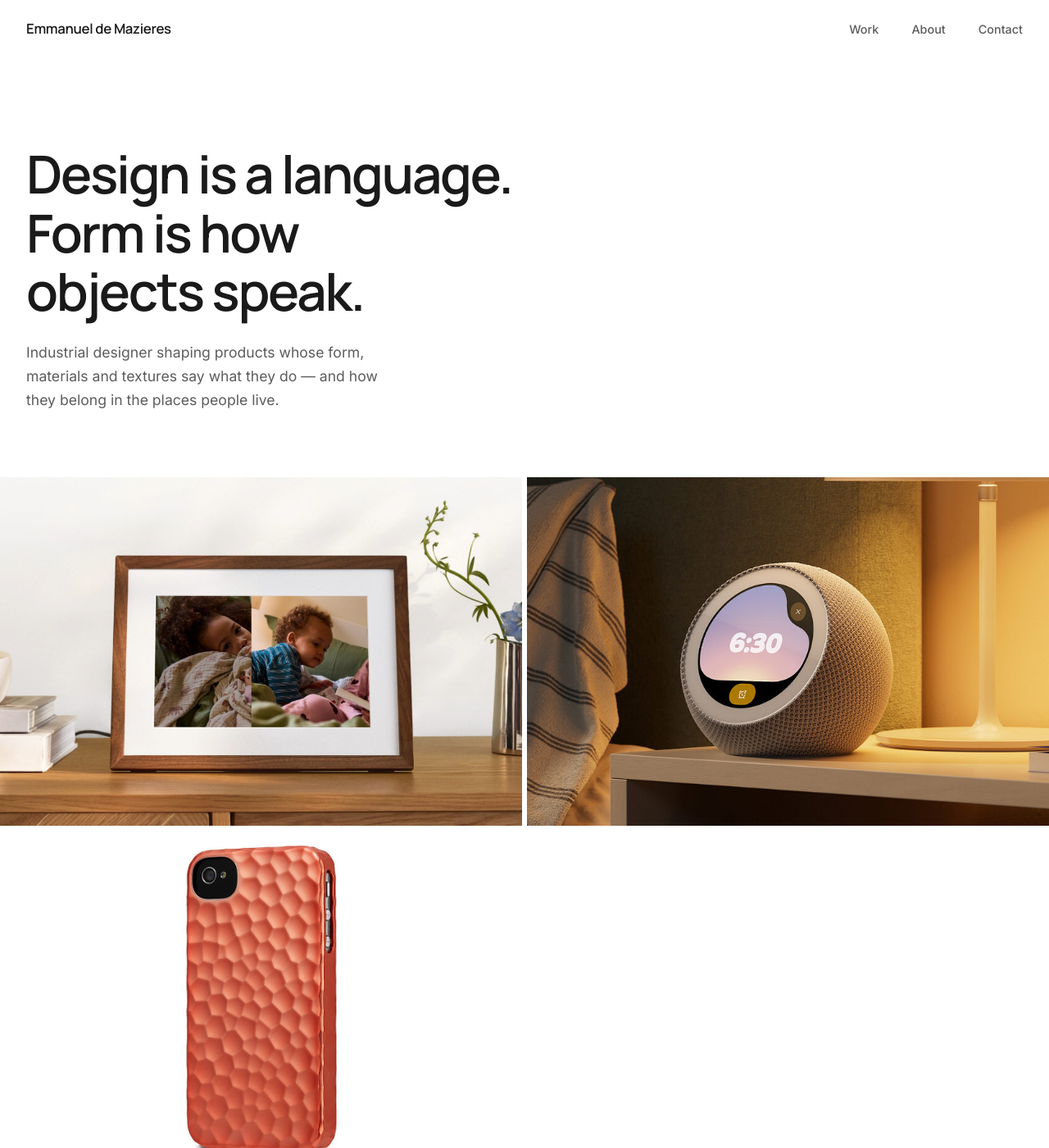
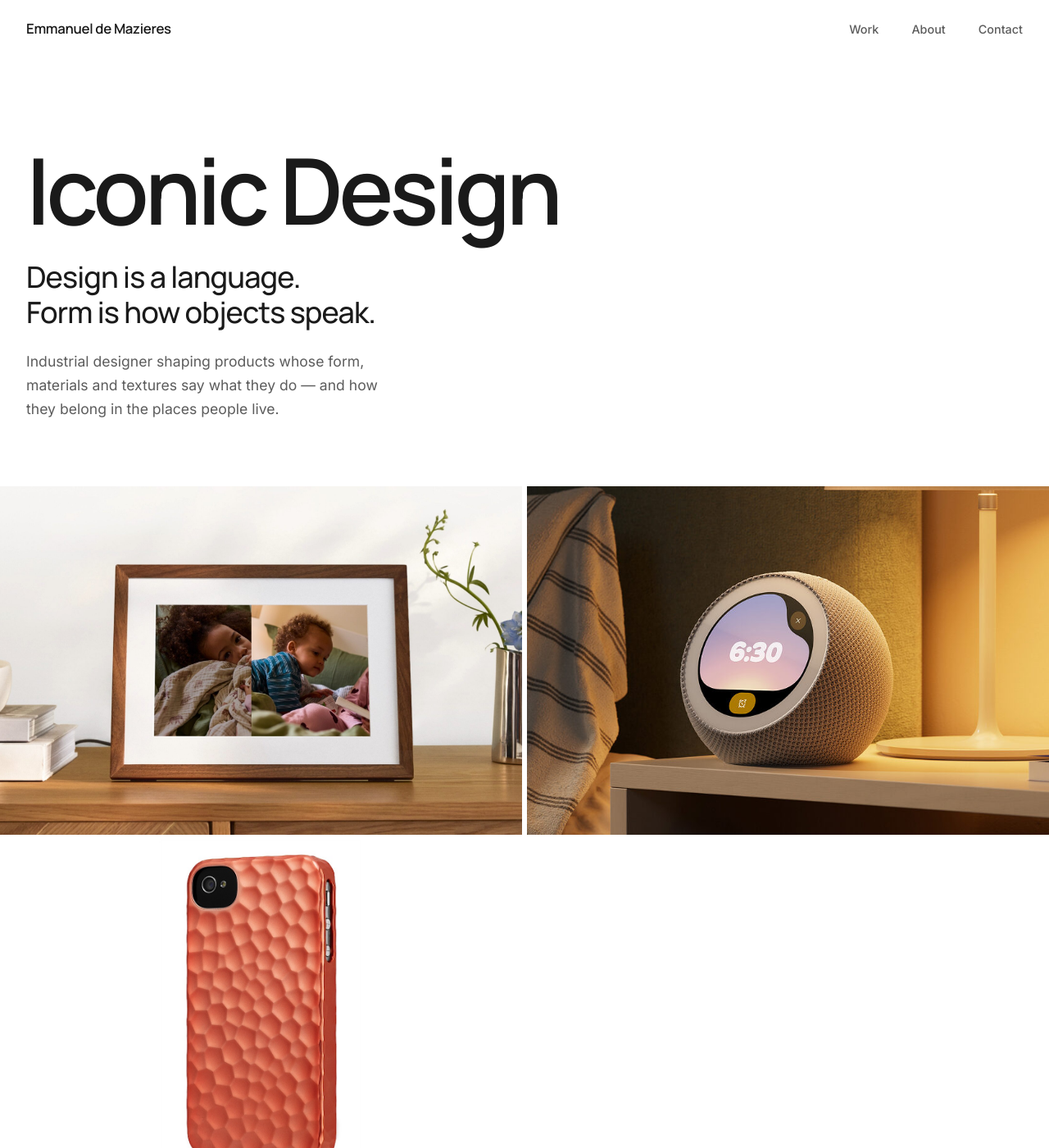
Before and after one commit to manulaffon/portfolio, a Jekyll site: the page built from index.html, in a window 1280 px wide and 1400 px high. Shown: the whole window at 82% size. Built offline with Jekyll 4.4.1, drawn with Linux system fonts in a browser that asks for light colours.

Commit message:
Lead the home page with a large "Iconic Design" headline
Co-Authored-By: Claude Opus 5.5 <noreply@anthropic.com>
Claude-Session: https://claude.ai/code/session_011rPEnpKCHNGoaNTBoSPvNk

```diff
--- a/_data/site.yml
+++ b/_data/site.yml
@@ -2,10 +2,10 @@ name: Emmanuel de Mazieres
 title: Emmanuel de Mazieres — Industrial Designer
 description: Emmanuel de Mazieres is an industrial designer who treats form, material and texture as a language, designing products that show what they do and how they belong where they live.
 
-hero_title: |-
+hero_title: Iconic Design
+hero_tagline: |-
   Design is a language.
-  Form is how
-  objects speak.
+  Form is how objects speak.
 hero_subtitle: Industrial designer shaping products whose form, materials and textures say what they do — and how they belong in the places people live.
 
 about_label: About
--- a/css/styles.css
+++ b/css/styles.css
@@ -135,12 +135,21 @@ button {
 
 .hero-title {
   font-family: var(--font-display);
-  font-size: clamp(2.5rem, 6vw, 4rem);
+  font-size: clamp(3.25rem, 9vw, 7rem);
   font-weight: 600;
-  line-height: 1.12;
-  letter-spacing: -0.035em;
+  line-height: 1;
+  letter-spacing: -0.045em;
+  margin-bottom: 1.75rem;
+}
+
+.hero-tagline {
+  font-family: var(--font-display);
+  font-size: clamp(1.5rem, 3vw, 2.25rem);
+  font-weight: 500;
+  line-height: 1.2;
+  letter-spacing: -0.025em;
   margin-bottom: 1.5rem;
-  max-width: 16ch;
+  max-width: 24ch;
 }
 
 .hero-subtitle {
--- a/index.html
+++ b/index.html
@@ -9,6 +9,11 @@ layout: default
       <h1 class="hero-title">
         {{ home.hero_title | strip | escape | newline_to_br }}
       </h1>
+{%- if home.hero_tagline and home.hero_tagline != '' %}
+      <p class="hero-tagline">
+        {{ home.hero_tagline | strip | escape | newline_to_br }}
+      </p>
+{%- endif %}
       <p class="hero-subtitle">
         {{ home.hero_subtitle | strip | escape }}
       </p>
```
Also changed, not shown: admin/config.yml (+6 -1 lines).
